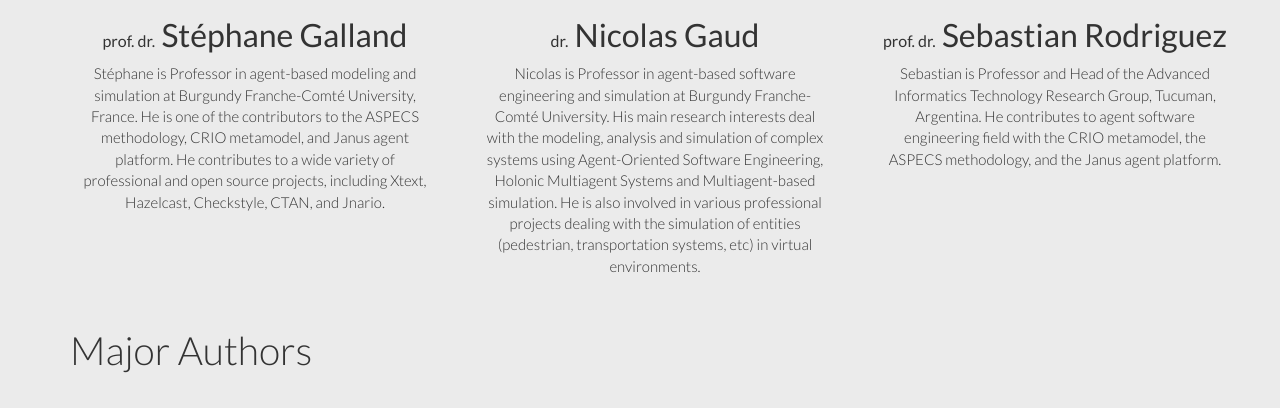
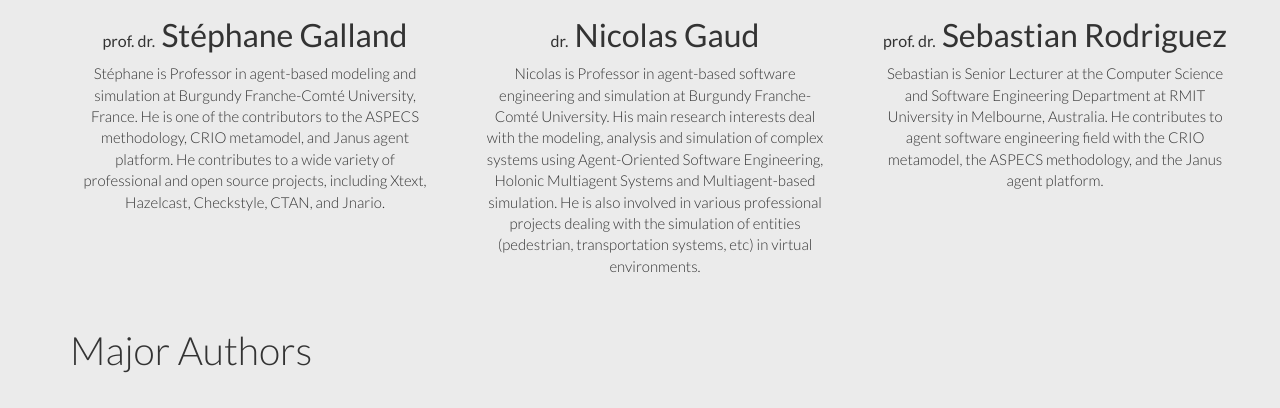
Before and after one commit to sarl/sarl-jekyll-website, a Jekyll site: the page built from about/index.html, in a window 1280 px wide and 900 px high, scrolled down 801 px, cut to the strip 196-604 px from the top of the window. Built offline with Jekyll 4.4.1, drawn with Linux system fonts in a browser that asks for light colours; a style sheet for code colours, icons or effects is not loaded.

Commit message:
Add RMIT logo.
Signed-off-by: Stéphane Galland <galland@arakhne.org>

```diff
--- a/about/index.html
+++ b/about/index.html
@@ -48,9 +48,9 @@
 </p>
     </div>
     <div class="col-lg-4">
-      <a href="http://gitia.org/members/sebastian-rodriguez" target="_blank"><img class="img-circle" src="https://avatars.githubusercontent.com/srodriguez?size=128" style="max-width:128px;" alt="Pr.Dr. Sebastian Rodriguez"></a>
+      <a href="http://www.sebastianrodriguez.com.ar" target="_blank"><img class="img-circle" src="https://avatars.githubusercontent.com/srodriguez?size=128" style="max-width:128px;" alt="Pr.Dr. Sebastian Rodriguez"></a>
       <h2><span style="font-size: 50%;">prof. dr.</span> Sebastian Rodriguez</h2>
-      <p>Sebastian is Professor and Head of the Advanced Informatics Technology Research Group, Tucuman, Argentina. He contributes to agent software engineering field with the CRIO metamodel, the ASPECS methodology, and the Janus agent platform.</p>
+      <p>Sebastian is Senior Lecturer at the Computer Science and Software Engineering Department at RMIT University in Melbourne, Australia. He contributes to agent software engineering field with the CRIO metamodel, the ASPECS methodology, and the Janus agent platform.</p>
     </div>
   </div>
 </div>
--- a/supports/index.html
+++ b/supports/index.html
@@ -27,6 +27,12 @@
 
 
 <p>
+	<a href="https://www.rmit.edu.au/about/schools-colleges/science"><img class="sponsor" src="{{ page.relative }}/images/rmitlogo.png"/></a>
+</p><p>
+	<a href="https://www.rmit.edu.au/about/schools-colleges/science">Royal Melbourne Institute of Technology</a> supports the SARL project as part of the research activities of Prof. Sebastian Rodriguez.
+</p>
+
+<p>
 	<a href="https://www.yourkit.com"><img class="sponsor" src="https://www.yourkit.com/images/yklogo.png"/></a>
 </p><p>
 	YourKit supports open source projects with innovative and intelligent tools
```
Also changed, not shown: images/rmitlogo.png (added).
